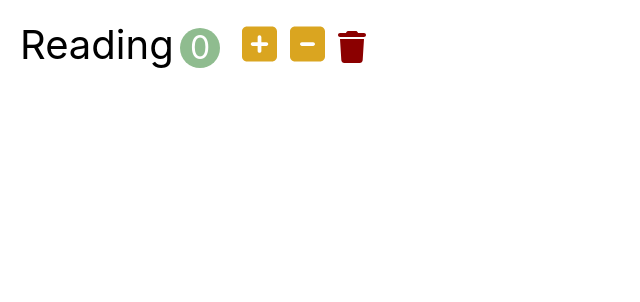
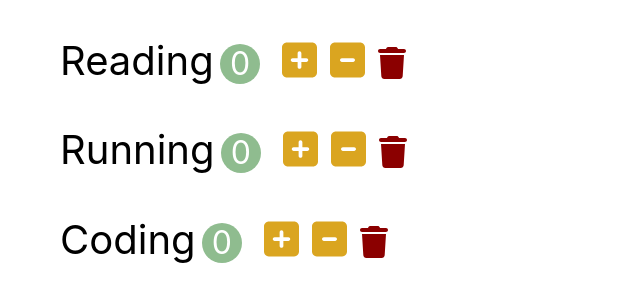
Before and after one commit to joung1010/react-basic-habit_tracker, a React (Create React App) app: page / in a window 1280 px wide. Shown: the top 302 px of the page, without its empty margins (0-640 px from the left). Built offline with nearby package versions, Linux system fonts and the light colour scheme; the HTML template or start-up script is replaced by a standard one.

Commit message:
Make Component2 (State up, list key)

```diff
--- a/src/app.jsx
+++ b/src/app.jsx
@@ -1,9 +1,9 @@
 import './app.css';
 import React from "react";
-import Habit from "./components/habit";
+import Habits from "./components/habits";
 
 function App() {
-    return <Habit>Habbit</Habit>;
+    return <Habits/>;
 }
 
 export default App;
--- a/src/components/habit.jsx
+++ b/src/components/habit.jsx
@@ -17,10 +17,12 @@
     };
 
     render() {
+        // console.log(this.props.habit);
+        const {name, count} = this.props.habit;
         return (
             <li className="habit">
-                <span className="habit-name">Reading</span>
-                <span className="habit-count">{this.state.count}</span>
+                <span className="habit-name">{name}</span>
+                <span className="habit-count">{count}</span>
                 <button className="habit-button habit-increase" onClick={this.handleIncrement}>
                     <i className="fas fa-plus-square"></i>
                 </button>
--- /dev/null
+++ b/src/components/habits.jsx
@@ -0,0 +1,24 @@
+import React, {Component} from 'react';
+import Habit from "./habit";
+
+class Habits extends Component {
+    state = {
+        habits: [
+            {id:1,name: 'Reading', count: 0},
+            {id:2,name: 'Running', count: 0},
+            {id:3,name: 'Coding', count: 0},
+        ],
+    };
+
+    render() {
+        return (
+            <ul>
+                {this.state.habits.map(habit =>
+                    (<Habit key={habit.id} habit={habit} />)
+                )}
+            </ul>
+        );
+    }
+}
+
+export default Habits;
```
Also changed, not shown: 1 other file (tests, documents, lock files or other folders).
